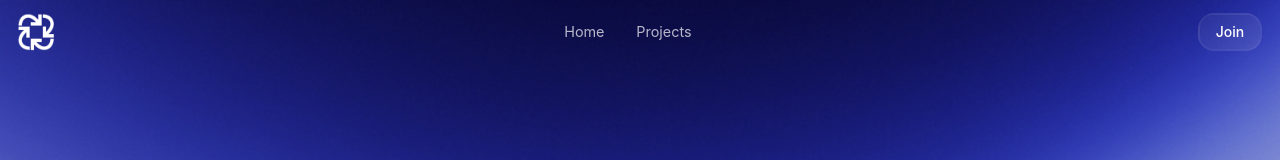
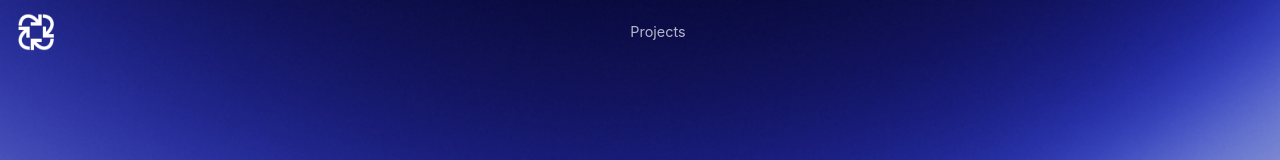
Before and after one commit to AlessandroDodi/journeytotheone, a Next.js app: page / in a window 1280 px wide. Shown: the top 160 px of the page. Built offline with nearby package versions, Linux system fonts and the light colour scheme; what @mui/material-nextjs would draw is missing.

Commit message:
fix: router, again

```diff
--- a/api/signup.js
+++ b/src/app/api/signup/route.ts
@@ -1,17 +1,17 @@
 import { sql } from '@vercel/postgres';
+import { NextRequest, NextResponse } from 'next/server';
 
-export default async function handler(req, res) {
-  if (req.method !== 'POST') {
-    return res.status(405).json({ error: 'Method not allowed' });
-  }
+export async function POST(request: NextRequest) {
+  try {
+    const { email, project, referrer } = await request.json();
 
-  const { email, project, referrer } = req.body;
+    if (!email || !project) {
+      return NextResponse.json(
+        { error: 'Missing required fields' },
+        { status: 400 }
+      );
+    }
 
-  if (!email || !project) {
-    return res.status(400).json({ error: 'Missing required fields' });
-  }
-
-  try {
     // Create table if it doesn't exist
     await sql`
       CREATE TABLE IF NOT EXISTS beta_signups (
@@ -29,9 +29,12 @@ export default async function handler(req, res) {
       VALUES (${email}, ${project}, ${referrer});
     `;
 
-    return res.status(200).json({ success: true });
-  } catch (err) {
+    return NextResponse.json({ success: true });
+  } catch (err: any) {
     console.error('Error saving signup:', err);
-    return res.status(500).json({ error: 'Internal server error' });
+    return NextResponse.json(
+      { error: 'Internal server error' },
+      { status: 500 }
+    );
   }
 }
--- a/src/components/layout/appbar/AppBar.tsx
+++ b/src/components/layout/appbar/AppBar.tsx
@@ -15,8 +15,7 @@ import MobileDrawer from "./MobileDrawer";
 import Link from "next/link";
 
 const mainNavigationItems = [
-  { label: "Home", href: "/" },
-  { label: "Projects", href: "/publish-blog" },
+  { label: "Projects", href: "#projects" },
 ];
 
 const ResponsiveAppBar = () => {
@@ -42,17 +41,7 @@ const ResponsiveAppBar = () => {
           <Logo variant="white" />
 
           {!isMobile && (
-            <>
-              <DesktopNavigation items={mainNavigationItems} />
-              <Button
-                component={Link}
-                href="/auth/signup"
-                variant="outlined"
-                color="info"
-              >
-                Join
-              </Button>
-            </>
+            <DesktopNavigation items={mainNavigationItems} />
           )}
 
           {isMobile && <MobileMenuButton onClick={handleDrawerToggle} />}
--- a/src/components/layout/appbar/DesktopNavigation.tsx
+++ b/src/components/layout/appbar/DesktopNavigation.tsx
@@ -25,8 +25,14 @@ const DesktopNavigation = ({ items }: DesktopNavigationProps) => {
       {items.map((item) => (
         <Button
           key={item.label}
-          component={Link}
-          href={item.href}
+          onClick={() => {
+            if (item.href.startsWith('#')) {
+              const element = document.querySelector(item.href);
+              if (element) {
+                element.scrollIntoView({ behavior: 'smooth' });
+              }
+            }
+          }}
           sx={{
             color: "rgba(255, 255, 255, 0.7)",
             textTransform: "none",
--- a/src/components/layout/appbar/MobileDrawer.tsx
+++ b/src/components/layout/appbar/MobileDrawer.tsx
@@ -49,12 +49,20 @@ const MobileDrawer = ({
         {navigationItems.map((item) => (
           <ListItem
             key={item.label}
-            component={Link}
-            href={item.href}
+            onClick={() => {
+              if (item.href.startsWith('#')) {
+                const element = document.querySelector(item.href);
+                if (element) {
+                  element.scrollIntoView({ behavior: 'smooth' });
+                }
+              }
+              onClose();
+            }}
             sx={{
               px: 0,
               py: 2,
               borderBottom: "1px solid rgba(255, 255, 255, 0.1)",
+              cursor: "pointer",
             }}
           >
             <ListItemText
@@ -66,17 +74,6 @@ const MobileDrawer = ({
           </ListItem>
         ))}
       </List>
-      <Box sx={{ mt: 4 }}>
-        <Button
-          component={Link}
-          href="/auth/signup"
-          variant="outlined"
-          fullWidth
-          color="info"
-        >
-          Join
-        </Button>
-      </Box>
     </Box>
   );
 
--- a/src/components/projects/ProjectsSection.tsx
+++ b/src/components/projects/ProjectsSection.tsx
@@ -31,6 +31,7 @@ const ProjectsSection = () => {
 
   return (
     <Box
+      id="projects"
       sx={{
         py: { xs: 8, md: 20 },
         backgroundColor: "white",
```
